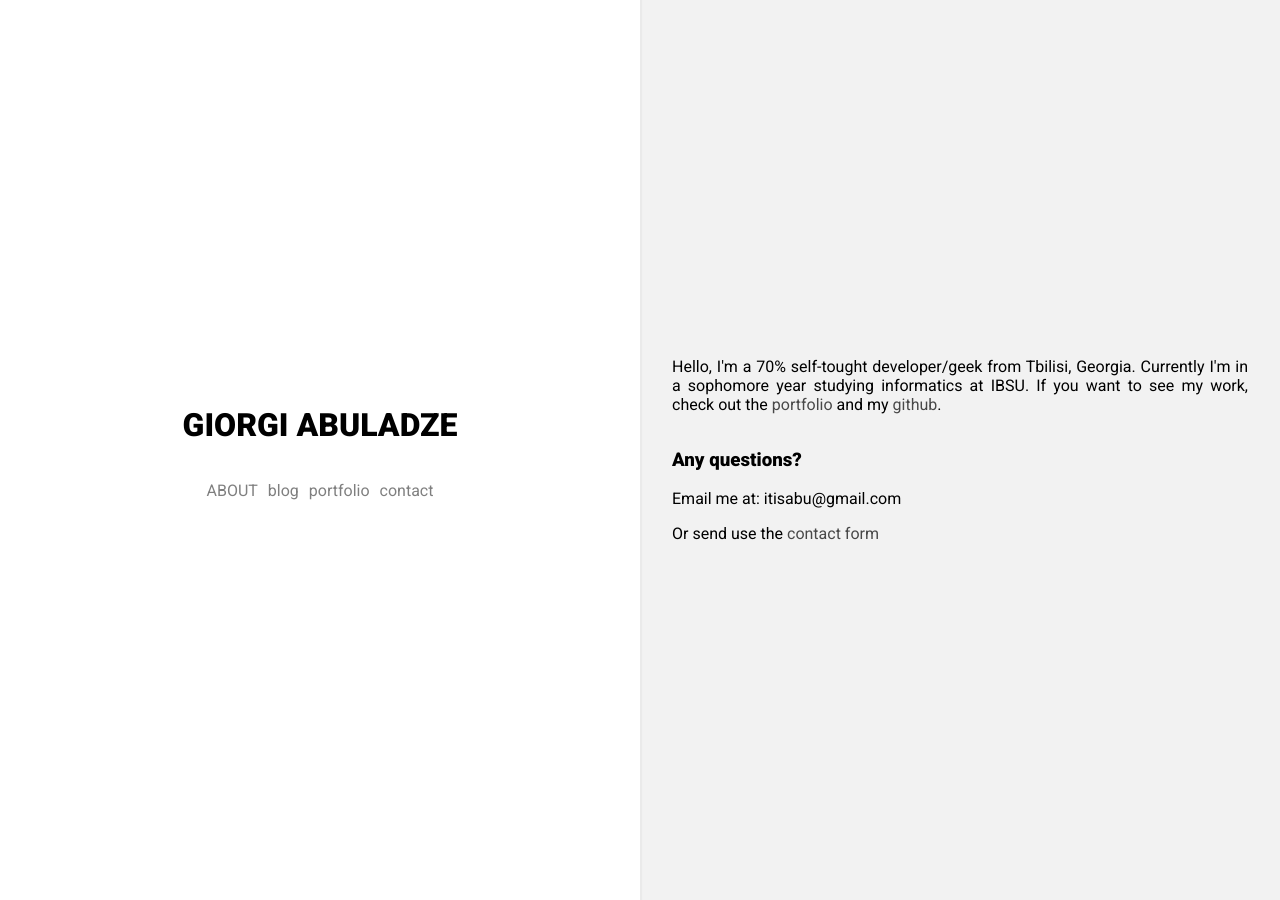
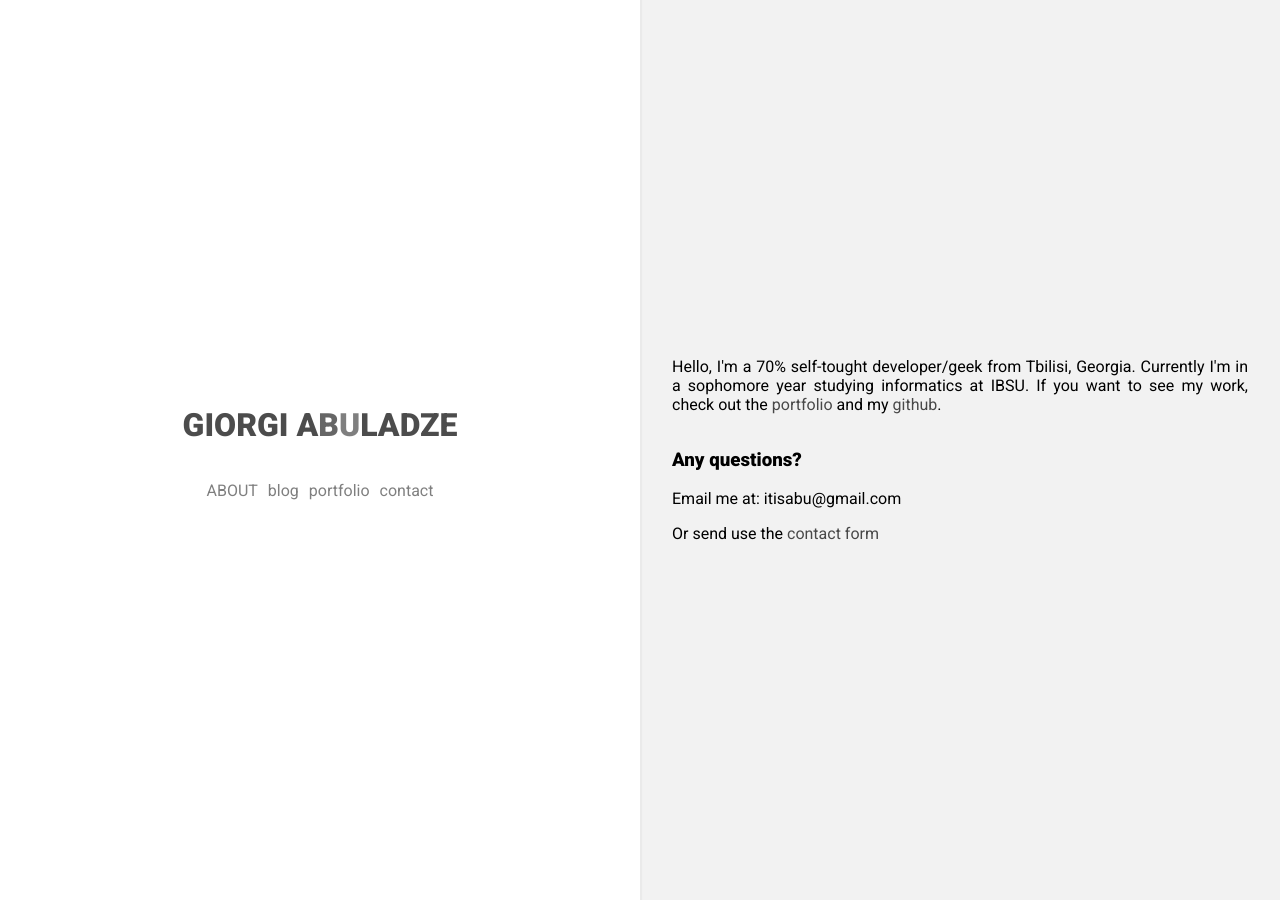
Before and after one commit to gabuladze/gabuladze.github.io, a Jekyll site: the page built from about.html, in a window 1280 px wide. Built offline with Jekyll 4.4.1, drawn with Linux system fonts in a browser that asks for light colours.

Commit message:
Added anchor around h1

```diff
--- a/_includes/header.html
+++ b/_includes/header.html
@@ -1,4 +1,6 @@
 <div class="column header">
-  <h1>GIORGI ABULADZE</h1>
+  <a href="{{ site.baseUrl }}{% link index.html %}">
+    <h1>GIORGI <span style="color: rgba(0, 0, 0, 0.7)">A</span><span style="color: rgba(0, 0, 0, 0.6)">B</span><span style="color: rgba(0, 0, 0, 0.5)">U</span>LADZE</h1>
+  </a>
   {% include navbar.html %}
 </div>
```
